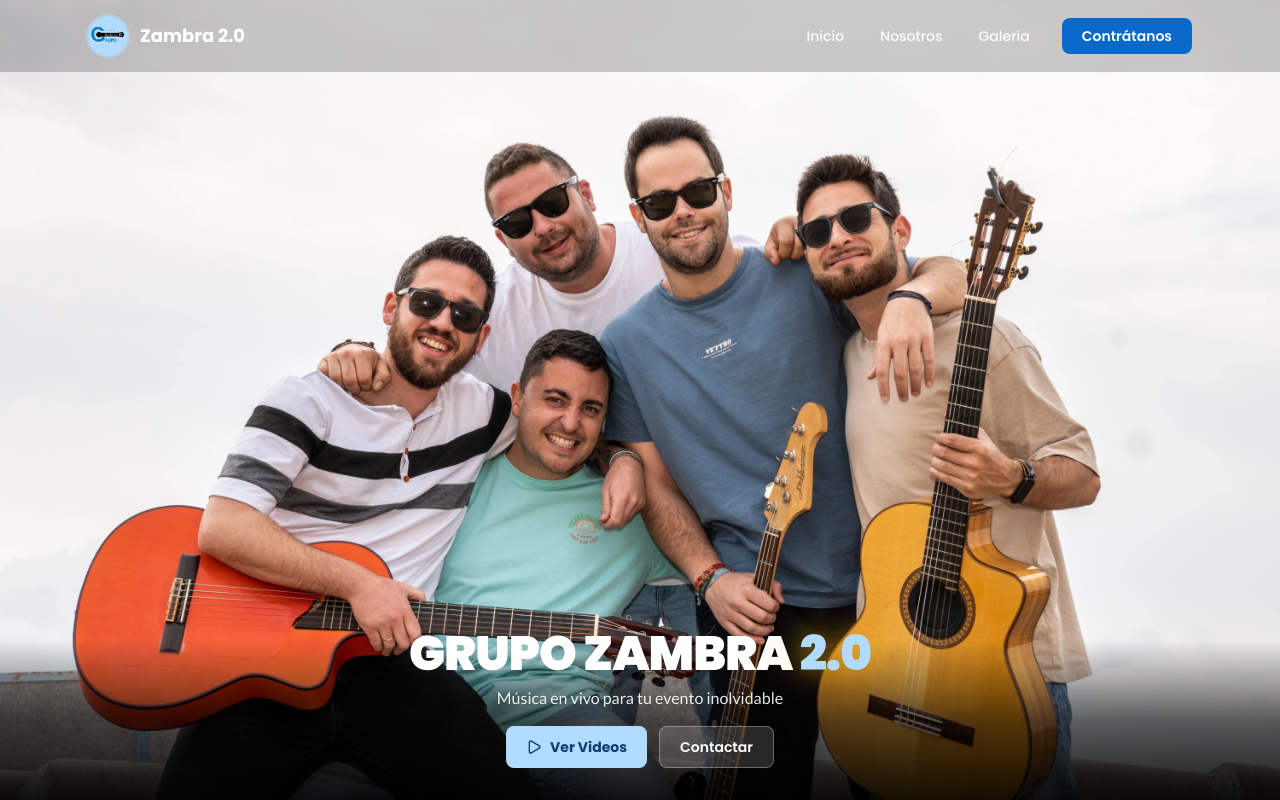
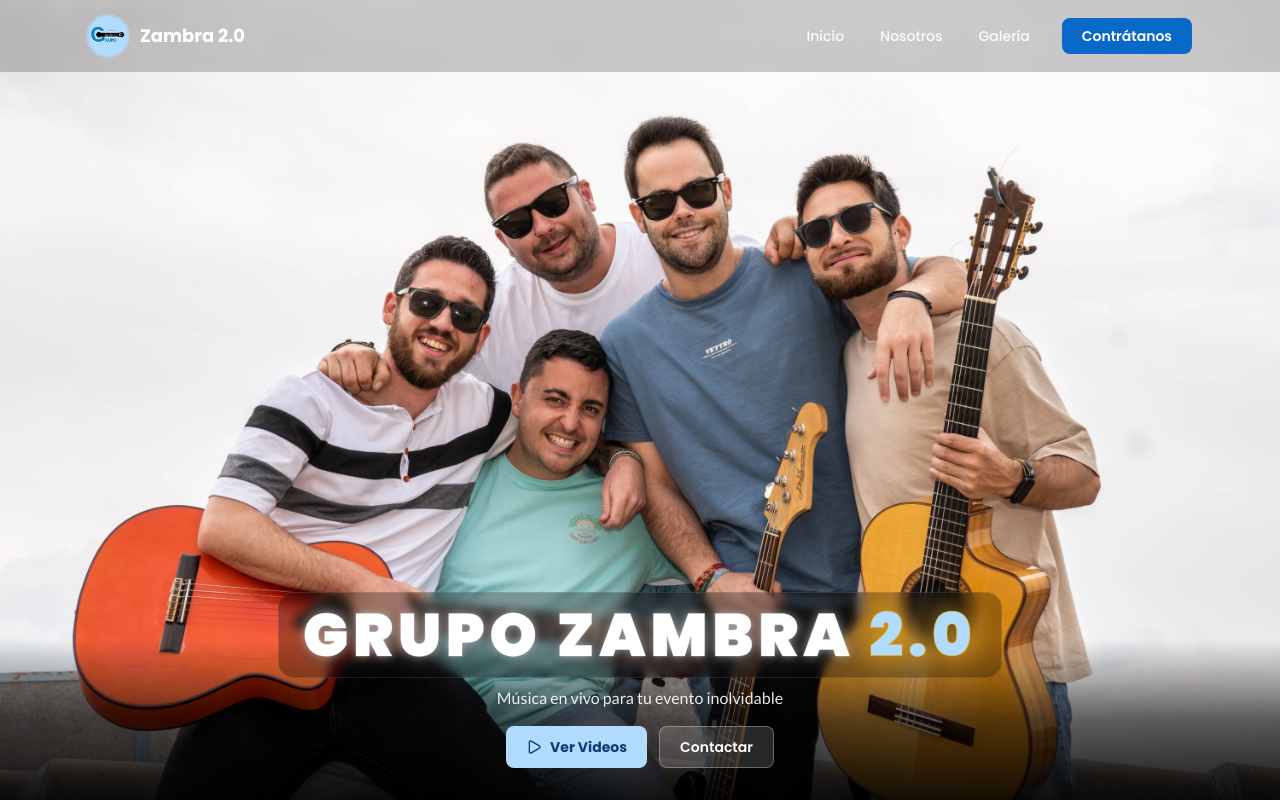
Before and after one commit to reyesfr24/zambra, a React (Vite) app: page / in a window 1280 px wide. Shown: the top 800 px of the page. Built offline with nearby package versions, Linux system fonts and the light colour scheme.

Commit message:
Retoques

```diff
--- a/src/App.jsx
+++ b/src/App.jsx
@@ -132,9 +132,11 @@ function App() {
 
         {/* Content - Compacto abajo */}
         <div className="absolute inset-x-0 bottom-8 z-10 text-center px-4">
-          <h1 className="font-display font-black text-3xl sm:text-4xl md:text-5xl text-white mb-2 drop-shadow-lg animate-hero-title">
-            GRUPO ZAMBRA <span className="text-accent animate-glow">2.0</span>
-          </h1>
+          <div className="inline-block mb-2 px-6 py-3 bg-black/30 backdrop-blur-sm rounded-2xl border border-white/10">
+            <h1 className="font-display font-black text-3xl sm:text-4xl md:text-5xl lg:text-6xl text-white animate-hero-title hero-title tracking-wider">
+              GRUPO ZAMBRA <span className="text-accent animate-glow hero-title-accent">2.0</span>
+            </h1>
+          </div>
 
           <p className="font-body text-sm md:text-base text-white/90 max-w-md mx-auto mb-4 drop-shadow animate-hero-subtitle">
             Música en vivo para tu evento inolvidable
--- a/src/index.css
+++ b/src/index.css
@@ -154,6 +154,23 @@ html {
   animation: glow 2s ease-in-out infinite;
 }
 
+.hero-title {
+  text-shadow:
+    0 0 10px rgba(255, 255, 255, 0.5),
+    0 0 30px rgba(255, 255, 255, 0.3),
+    0 4px 20px rgba(0, 0, 0, 0.5);
+  letter-spacing: 0.08em;
+  -webkit-text-stroke: 1px rgba(255, 255, 255, 0.3);
+}
+
+.hero-title-accent {
+  text-shadow:
+    0 0 20px rgba(251, 191, 36, 0.8),
+    0 0 40px rgba(251, 191, 36, 0.5),
+    0 0 60px rgba(251, 191, 36, 0.3);
+  -webkit-text-stroke: 1px rgba(251, 191, 36, 0.5);
+}
+
 /* Custom scrollbar */
 ::-webkit-scrollbar {
   width: 8px;
```
